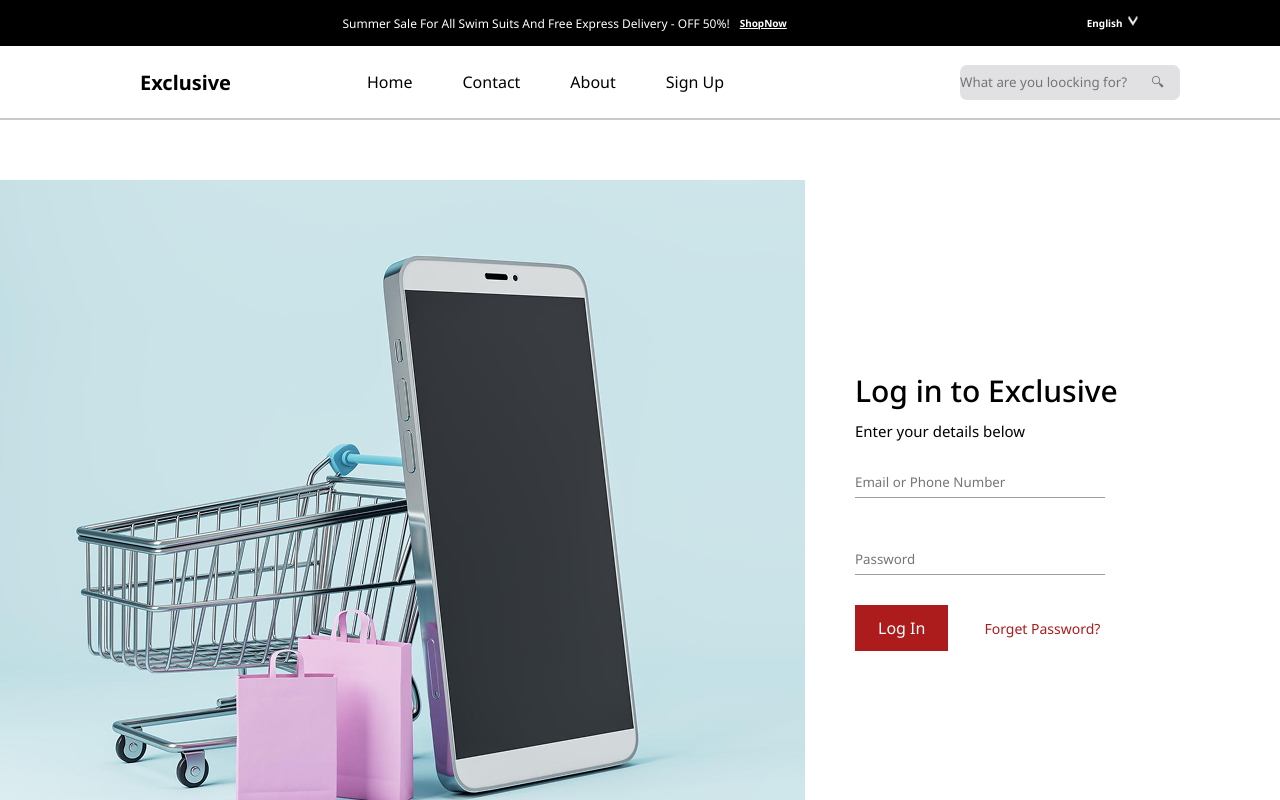
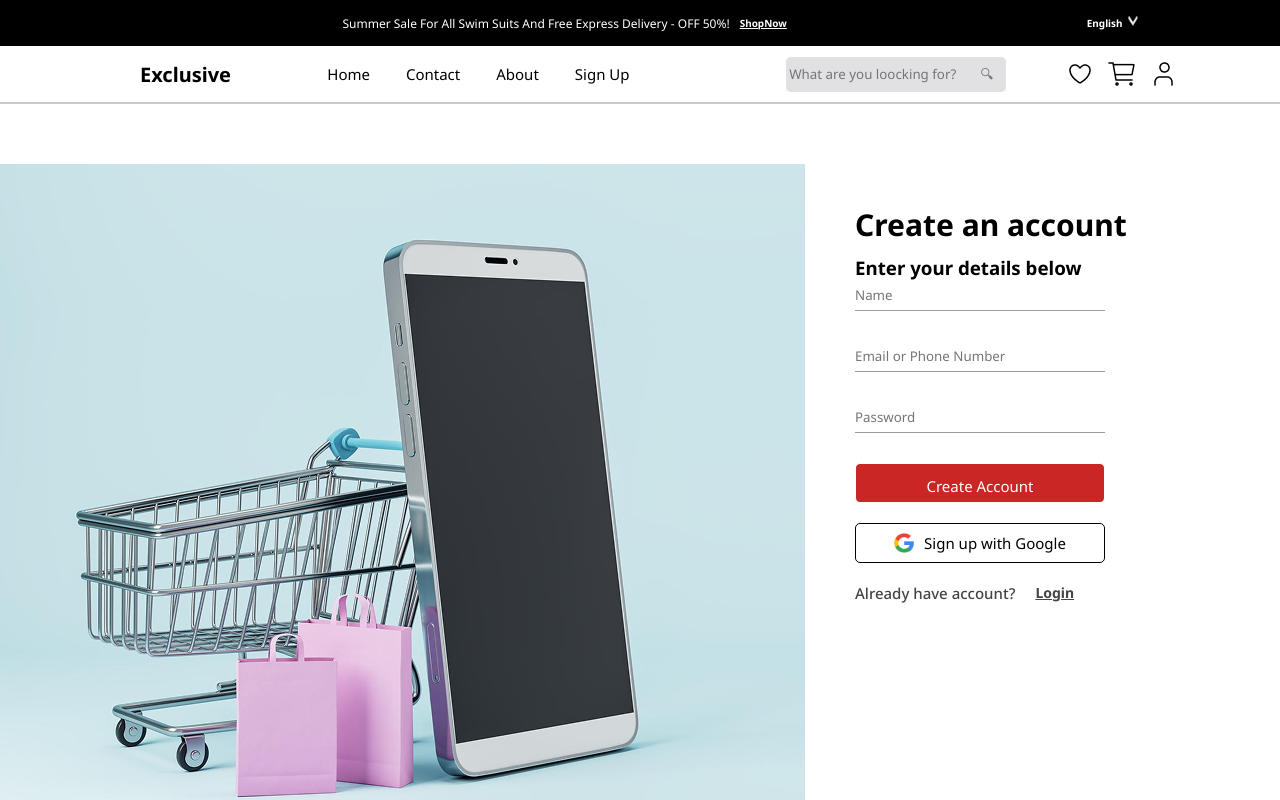
Before and after one commit to kayaththiri-kanagasabai/E-Commerce, a React (Vite) app: page / in a window 1280 px wide. Shown: the top 800 px of the page. Built offline with nearby package versions, Linux system fonts and the light colour scheme; a web font is replaced by a local one.

Commit message:
created headericons file

```diff
--- a/src/App.jsx
+++ b/src/App.jsx
@@ -4,13 +4,16 @@ import Account from "./Components/Account/Account";
 import Footer from "./Components/Footer/Footer";
 import Signup from "./Components/SignUp/Signup";
 import Login from "./Components/Login/Login";
+import Headericons from "./Components/Headericons/Headericons";
+import Header from "./Components/Header/Header";
+
 
 
 const App = () => {
   return (
   <div>
 
-   <Login/>
+<Signup/>
 
 
   </div>
--- a/src/Components/Header/Header.css
+++ b/src/Components/Header/Header.css
@@ -8,6 +8,7 @@
     margin-top: 0%;
     padding-bottom: 0%;
     font-family: poppins;
+    font-size: 15px;
 
 
 }
@@ -23,20 +24,22 @@
     display: flex;
     justify-content: space-between;
     list-style: none;
-    margin: 15px;
-    padding: 10px;
+    margin: 10px;
+    padding: 8px;
+    margin-left: 20px;
+    margin-right: 0px;
 }
 /* navbar ul */
 .header ul{
-    margin-right: 100px;
+    margin-left: 10px;
     display: flex;
     justify-content: space-between;
 
 }
 /* input tag for search */
 .search-bar input{
-    margin-right: 100px;
-
+    margin-right: 0px;
+    margin-left: 90px;
     display: flex;
     justify-content: space-between;
     align-items: center;
@@ -44,7 +47,7 @@
     height: 35px;
     background-color: rgb(225, 225, 228);
     border: none;
-    border-radius: 7px;
+    border-radius: 5px;
     border-color: rgb(207, 206, 220);
 
 }
@@ -54,24 +57,7 @@
    text-align: center;
    color: white;
 }
-/* cart,heart,user icon */
-/* .symbols{
-    display: flex;
-    justify-content: space-between;
-    align-items: center;
-    margin-right: 30px;
-    padding: 20px;
 
-
-}
-.symbols img{
-    display: flex;
-    justify-content: space-between;
-    align-items: center;
-    margin-right: 10px;
-    padding: 2px;
-    margin-left: 0%;
-} */
 /* horizontal line */
 .line{
     background-color: rgb(202, 201, 201);
--- a/src/Components/Header/Header.jsx
+++ b/src/Components/Header/Header.jsx
@@ -1,12 +1,14 @@
 import React from 'react'
 import "./Header.css";
-// import heart from "../../Components/Assets/header/Wishlist.png";
-// import cart from "../../Components/Assets/header/Cart1 with buy.png";
-// import User from "../../Components/Assets/header/user.png";
+import Headericons from '../Headericons/Headericons';
+import SubHeader from "../subHeader/SubHeader";
+
+
 
 const Header = () => {
   return (
     <div className="out-header">
+
       <div className="header">
         <h4>
           <b>Exclusive</b>
@@ -22,14 +24,10 @@ const Header = () => {
         <div className="search-bar">
           <input
             type="search"
-            placeholder="What are you loocking for?       🔍︎"
+            placeholder=" What are you loocking for?       🔍︎"
           />
         </div>
-        {/* <div className="symbols">
-          <img src={heart} alt="" />
-          <img src={cart} alt="" />
-          <img src={User} alt="" />
-        </div> */}
+        <Headericons />
       </div>
       <div className="line"></div>
     </div>
--- /dev/null
+++ b/src/Components/Headericons/Headericons.css
@@ -0,0 +1,17 @@
+/* cart,heart,user icon */
+ .symbols{
+    display: flex;
+    margin-right: 90px;
+
+
+
+
+
+}
+.symbols img{
+    display: flex;
+    margin-right: 10px;
+
+
+
+}
--- /dev/null
+++ b/src/Components/Headericons/Headericons.jsx
@@ -0,0 +1,19 @@
+import React from 'react'
+import "./Headericons.css"
+ import heart from "../../Components/Assets/header/Wishlist.png";
+ import cart from "../../Components/Assets/header/Cart1 with buy.png";
+ import User from "../../Components/Assets/header/user.png";
+
+const Headericons = () => {
+  return (
+    <div className="header-icons">
+       <div className="symbols">
+          <img src={heart} alt="" />
+          <img src={cart} alt="" />
+          <img src={User} alt="" />
+        </div>
+    </div>
+  );
+}
+
+export default Headericons
--- a/src/Components/SignUp/Signup.css
+++ b/src/Components/SignUp/Signup.css
@@ -55,6 +55,7 @@
 }
 /* sign-with-google button */
 .sign-with-google{
+    background-color: white;
     width: 250px;
     height: 40px;
     border-radius: 5px;
@@ -68,6 +69,8 @@
     font-size: 15px;
     font-weight: 200px;
     display: flex;
+    color: black;
+
 }
 /* google icon */
 .google{
--- a/src/Components/subHeader/subHeader.css
+++ b/src/Components/subHeader/subHeader.css
@@ -24,6 +24,10 @@
     text-decoration: underline;
     text-align: center;
     display: flex;
+
+}
+.sub-header:hover{
+ cursor: pointer;
 }
 /* English */
 .english h5{
```
Also changed, not shown: src/Components/Footer/text.txt (deleted).
